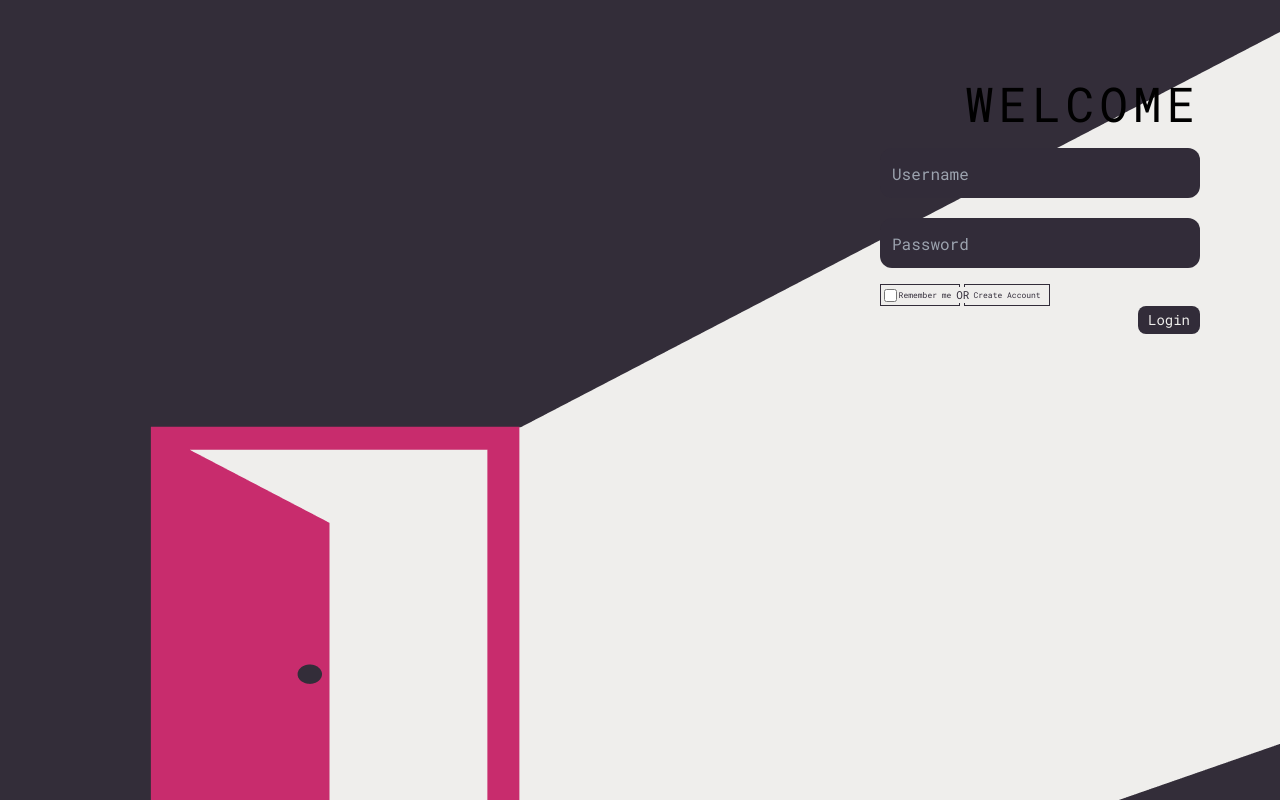
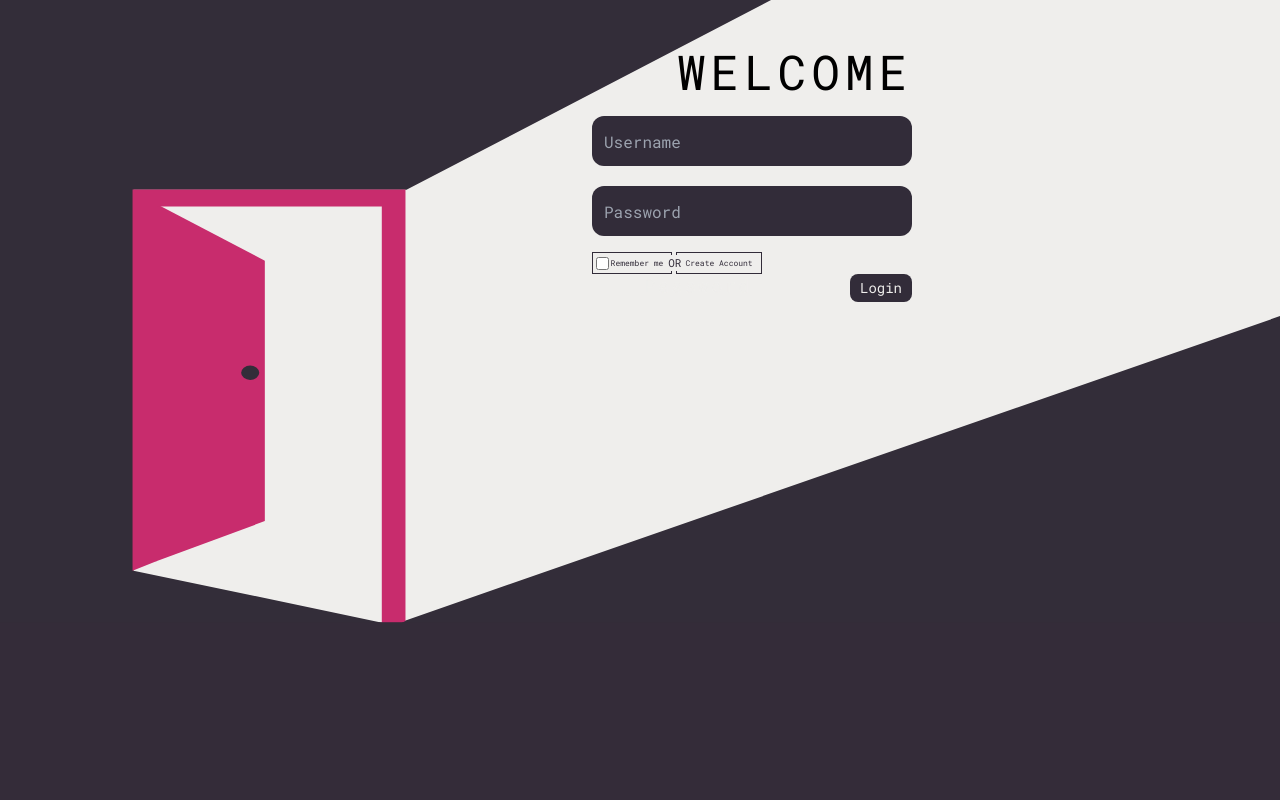
Before and after one commit to DioGitH/evolt-website, a Next.js app in the folder src/evolt-website/: page /login in a window 1280 px wide. Built offline with nearby package versions, Linux system fonts and the light colour scheme.

Commit message:
update Login Page

```diff
--- a/src/evolt-website/src/app/login/page.tsx
+++ b/src/evolt-website/src/app/login/page.tsx
@@ -4,7 +4,7 @@ export default function LoginPage(){
     return(
         <div>
             <div className="container mx-auto bg-[#EFEEEC]">
-                <div className="grid bg-login-page-bg h-[100vh] w-full">
+                <div className="grid bg-cover bg-no-repeat bg-login-page-bg h-screen w-full">
                     <div className="grid justify-end items-start h-full">
                         <LoginForm></LoginForm>
                     </div>
--- a/src/evolt-website/src/components/loginform.tsx
+++ b/src/evolt-website/src/components/loginform.tsx
@@ -1,7 +1,7 @@
 export default function LoginForm(){
     return(
         <div>
-            <div className="container min-w-[320px] sm:w-6/12 md:w-5/12 lg:w-4/12 xl:w-3/12 mt-20 mr-20 font-robotoMono">
+            <div className="container min-w-[320px] sm:w-6/12 md:w-5/12 lg:w-4/12 xl:w-3/12 mt-[3em] mr-[23em] font-robotoMono">
                 <div className="flex justify-end">
                     <div className="text-5xl text-black tracking-widest">WELCOME</div>
                 </div>
--- a/src/evolt-website/tailwind.config.ts
+++ b/src/evolt-website/tailwind.config.ts
@@ -12,7 +12,7 @@ const config: Config = {
         "gradient-radial": "radial-gradient(var(--tw-gradient-stops))",
         "gradient-conic":
           "conic-gradient(from 180deg at 50% 50%, var(--tw-gradient-stops))",
-        "login-page-bg": "url('../../public/assets/img/loginBackground.png')",
+        "login-page-bg": "url('/assets/img/loginBackground.svg')",
       },
       colors: {
         'palette-1': '#322C39',
```
Also changed, not shown: src/evolt-website/public/assets/img/loginBackground.svg (added).
